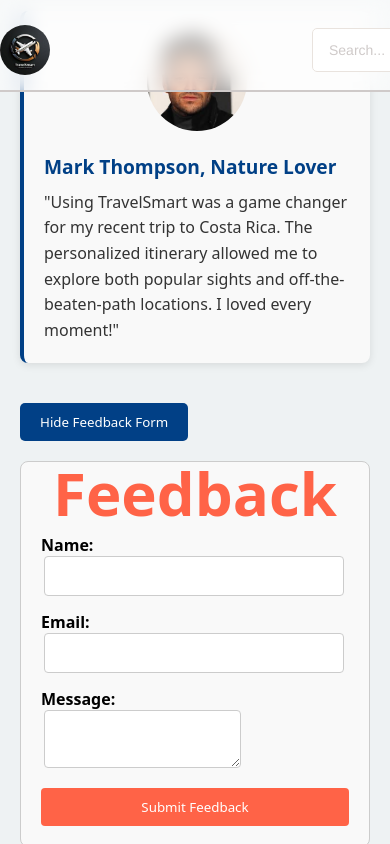
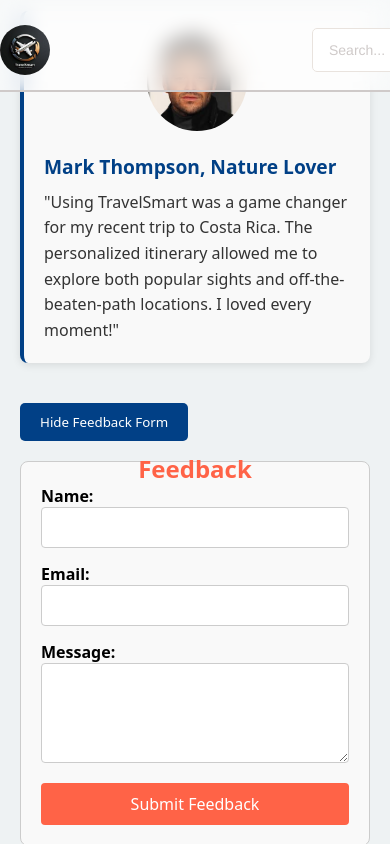
Before and after one commit to Quaintbrake5/Tech, a React (Vite) app: page /tourreview in a window 390 px wide. Both pictures are taken after a click on the button "Give Feedback". Shown: the part 993-1837 px from the top of the page. Built offline with nearby package versions, Linux system fonts and the light colour scheme.

Commit message:
Added my project

```diff
--- a/src/Components/sections/tourreview/feedback/feedback.css
+++ b/src/Components/sections/tourreview/feedback/feedback.css
@@ -5,6 +5,7 @@
     padding: 20px;
     max-width: 400px;
     margin: auto;
+    width: 100%; /* Ensure it takes up full width on smaller screens */
 }
 
 .feedback-container h2 {
@@ -25,35 +26,50 @@
     justify-content: center;
 }
 
-.feedback-container input {
+.feedback-container input,
+.feedback-container textarea {
     padding: 10px;
     margin-bottom: 15px;
     border: 1px solid #ccc;
     border-radius: 4px;
-    justify-content: center;
-    margin-left: 3px;
-    width: 300px;
+    width: 100%;
 }
 
-.feedback-container textarea{
-    padding: 10px;
-    margin-bottom: 15px;
-    border: 1px solid #ccc;
-    border-radius: 4px;
-    justify-content: center;
-    margin-left: 3px;
-    max-width:500px;
+.feedback-container textarea {
+    max-width: 100%;
+    height: 100px;
 }
 
 .feedback-container button {
     padding: 10px;
-    background-color: tomato    ;
+    background-color: tomato;
     color: white;
     border: none;
     border-radius: 4px;
     cursor: pointer;
+    width: 100%;
 }
 
 .feedback-container button:hover {
     background-color: #012e5d;
 }
+
+/* Media Queries for Small Screens */
+@media (max-width: 480px) {
+    .feedback-container {
+        padding: 15px;
+    }
+
+    .feedback-container h2 {
+        font-size: 1.5rem;
+    }
+
+    .feedback-container input,
+    .feedback-container textarea {
+        font-size: 0.9rem;
+    }
+
+    .feedback-container button {
+        font-size: 1rem;
+    }
+}
```
